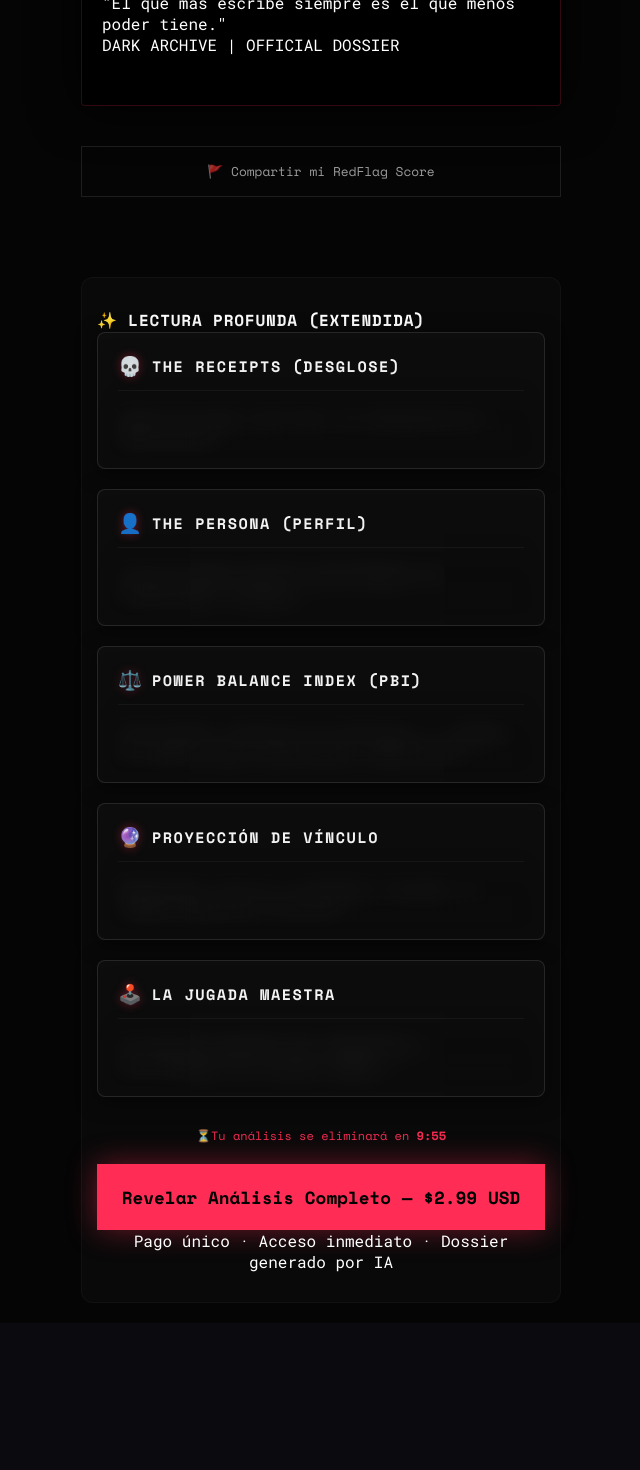
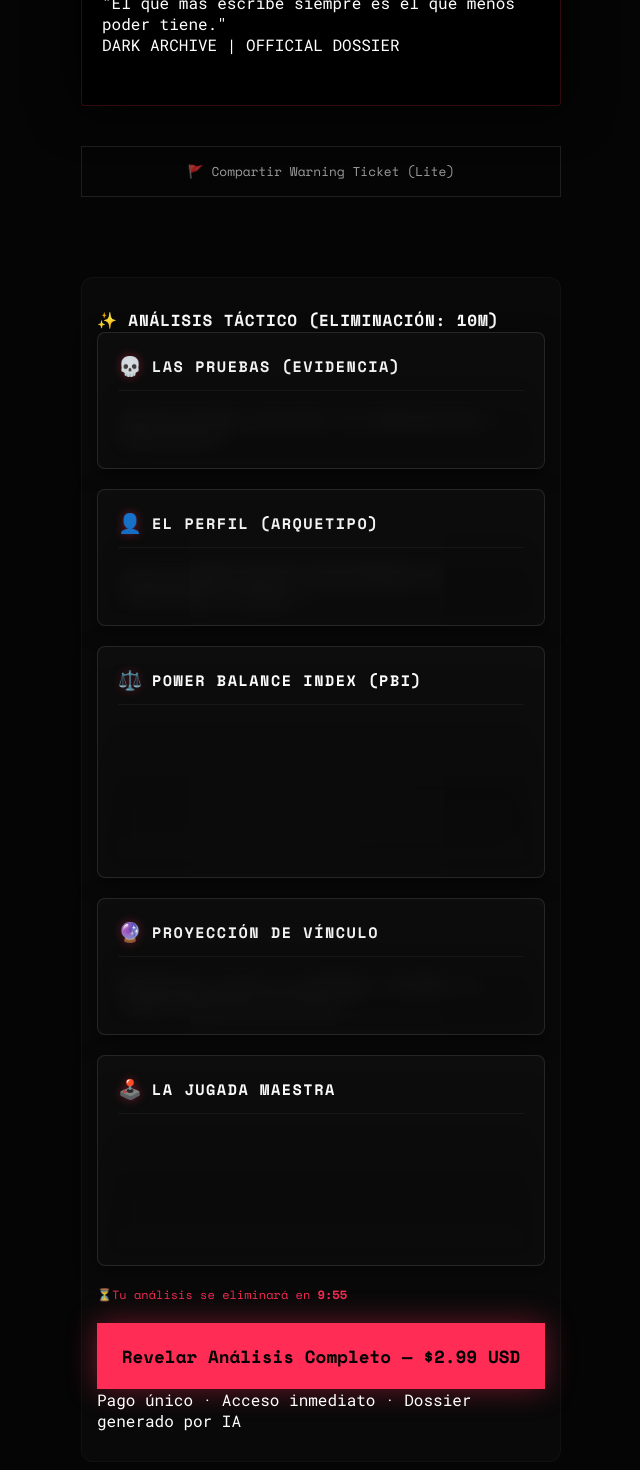
Before and after one commit to CriisxD/redflag-ai-scanner., a Next.js app: page /scan in a window 1280 px wide. Shown: the part 766-2236 px from the top of the page, without its empty margins (319-959 px from the left). Before the commit the page ends 2089 px from the top, so only its background shows below. Built offline with nearby package versions, Linux system fonts and the light colour scheme; a web font is replaced by a local one.

Commit message:
feat(v6.3): Implement Dual Sharing (Lite/Full), Visual Teasers and Hyper-Localization 🚩💰🌎📟

```diff
--- a/components/ResultPaywall.js
+++ b/components/ResultPaywall.js
@@ -215,17 +215,21 @@ export default function ResultPaywall({ onCheckout, aiResult, forcedUnlocked = f
           </div>
         </div>
 
-        {/* Viral Share Button (Moved up) */}
-        <div className="share-section" style={{ marginBottom: '20px', textAlign: 'center' }}>
-          <button className="share-btn" onClick={handleShare}>
-            🚩 Compartir mi RedFlag Score
-          </button>
-        </div>
+          <div className="share-section" style={{ marginBottom: '20px', textAlign: 'center' }}>
+            <button className="share-btn" onClick={handleShare}>
+              {isUnlocked ? "🚀 Compartir Reporte Táctico" : "🚩 Compartir Warning Ticket (Lite)"}
+            </button>
+            {isUnlocked && (
+              <button className="share-btn download-btn" onClick={() => window.print()} style={{ marginTop: '10px' }}>
+                💾 Descargar Dossier Oficial (PDF)
+              </button>
+            )}
+          </div>
 
         {/* SECCIÓN 2: PAYWALL & STRATEGY */}
         <div className="strategy-sequence-v36">
           <div className="divider-strategy">
-            <span className="terminal-title">✨ LECTURA PROFUNDA (EXTENDIDA)</span>
+            <span className="terminal-title">✨ ANÁLISIS TÁCTICO (ELIMINACIÓN: 10m)</span>
           </div>
 
           <div className="insights-grid-v36">
@@ -233,7 +237,7 @@ export default function ResultPaywall({ onCheckout, aiResult, forcedUnlocked = f
              <div className={`insight-card-v36 ${isUnlocked ? 'unlocked' : 'locked'}`}>
                <div className="i-header-v36">
                  <span className="i-icon-v36">💀</span>
-                 <h3 className="terminal-title">The Receipts (Desglose)</h3>
+                 <h3 className="terminal-title">LAS PRUEBAS (Evidencia)</h3>
                </div>
                <div className="i-content-v36">
                   {isUnlocked ? (
@@ -263,7 +267,7 @@ export default function ResultPaywall({ onCheckout, aiResult, forcedUnlocked = f
              <div className={`insight-card-v36 ${isUnlocked ? 'unlocked' : 'locked'}`}>
                <div className="i-header-v36">
                  <span className="i-icon-v36">👤</span>
-                 <h3>The Persona (Perfil)</h3>
+                 <h3>EL PERFIL (Arquetipo)</h3>
                </div>
                <div className="i-content-v36">
                   {isUnlocked ? (
@@ -300,7 +304,14 @@ export default function ResultPaywall({ onCheckout, aiResult, forcedUnlocked = f
                       </p>
                     </div>
                   ) : (
-                    <p>Calculando longitud de mensajes y tiempos de espera para determinar dominancia...</p>
+                    <div className="pbi-tease-v63">
+                      <p className="terminal-text">Calculando asimetría de mensajes y tiempos...</p>
+                      <div className="blurred-chart-v63">
+                        <div className="chart-bar-v63" style={{ width: '40%' }}></div>
+                        <div className="chart-bar-v63" style={{ width: '85%', background: 'var(--accent-red)' }}></div>
+                        <div className="pbi-value-blur">1.XX</div>
+                      </div>
+                    </div>
                   )}
                   {!isUnlocked && <div className="blur-overlay" />}
                </div>
@@ -358,7 +369,12 @@ export default function ResultPaywall({ onCheckout, aiResult, forcedUnlocked = f
                       </div>
                     </div>
                   ) : (
-                    <p>Diseñando guiones de respuesta y estrategias de salida digna...</p>
+                    <div className="tactical-tease-v63">
+                      <p className="terminal-text">Diseñando respuesta asimétrica y plan de salida...</p>
+                      <div className="blurred-template-v63">
+                        "Oye, me parece que [CENSURADO]. No voy a [BORROSO]..."
+                      </div>
+                    </div>
                   )}
                   {!isUnlocked && <div className="blur-overlay" />}
                </div>
@@ -403,6 +419,7 @@ export default function ResultPaywall({ onCheckout, aiResult, forcedUnlocked = f
           dinamica={aiResult?.analisis_detallado?.dinamica}
           quien_manda={aiResult?.analisis_detallado?.quien_manda}
           mensaje_viral={aiResult?.mensaje_viral}
+          isUnlocked={isUnlocked}
         />
       </div>
 
@@ -552,7 +569,23 @@ export default function ResultPaywall({ onCheckout, aiResult, forcedUnlocked = f
         }
         .locked .i-content-v36 p, .locked .i-content-v36 div { filter: blur(12px); opacity: 0.2; }
 
-        .paywall-cta-v36 { margin-top: 30px; text-align: center; }
+        .pbi-tease-v63 { padding: 10px 0; }
+        .blurred-chart-v63 {
+          height: 60px; display: flex; align-items: flex-end; gap: 10px; margin-top: 15px;
+          filter: blur(5px); opacity: 0.3; justify-content: center; position: relative;
+        }
+        .chart-bar-v63 { width: 20px; height: 100%; background: rgba(255,255,255,0.2); border-radius: 2px; }
+        .pbi-value-blur { position: absolute; top: 50%; left: 50%; transform: translate(-50%, -50%); font-size: 1.5rem; font-weight: 900; }
+
+        .tactical-tease-v63 { margin-top: 10px; }
+        .blurred-template-v63 {
+          background: rgba(255,255,255,0.03); padding: 15px; border-radius: 4px;
+          filter: blur(6px); opacity: 0.2; font-family: var(--font-terminal);
+          border: 1px dashed rgba(255,255,255,0.1); font-size: 0.9rem;
+        }
+
+        .share-btn.download-btn { background: transparent; border: 1px solid var(--accent-amber); color: var(--accent-amber); }
+        .share-btn.download-btn:hover { background: var(--accent-amber); color: #000; }
         .unlock-btn-v36 {
           width: 100%; padding: 20px; background: var(--accent-red); border: none; color: black;
           font-family: var(--font-terminal); font-size: 1.1rem; font-weight: 700; cursor: pointer;
--- a/components/ShareableTicket.js
+++ b/components/ShareableTicket.js
@@ -16,28 +16,35 @@ export default function ShareableTicket({
   quien_manda,
   mensaje_viral,
   reportId,
-  verdictIcon
+  verdictIcon,
+  isUnlocked = false
 }) {
   return (
-    <div id="shareable-ticket-capture" className="ticket-container">
+    <div id="shareable-ticket-capture" className={`ticket-container ${!isUnlocked ? 'lite-mode' : ''}`}>
       <div className="status-top">
         <span className="terminal-text">REPORT_ID: {reportId || 'PENDING'}</span>
         <span className="terminal-text">ENCRYPTION: AES-256</span>
       </div>
 
       <div className="ticket-body">
+        <div className="confidential-seal">{isUnlocked ? 'OFFICIAL' : 'CONFIDENTIAL'}</div>
+        {!isUnlocked && <div className="blocked-stamp">REPORT BLOCKED</div>}
+
         <div className="header-zone">
-          <div className="confidential-seal">CONFIDENTIAL</div>
           <div className="logo-area">
-            <span className="logo-emoji-tk">{verdictIcon || '🚩'}</span>
+            <span className="logo-emoji-tk">{isUnlocked ? (verdictIcon || '🚩') : '⚠️'}</span>
             <h1 className="terminal-title">REDFLAG ARCHIVE</h1>
           </div>
           <p className="dossier-label">UNSPECIFIED DOSSIER: {name?.toUpperCase()}</p>
         </div>
 
         <div className="verdict-zone">
-          <h2 className="shock-title terminal-title">{shock_verdict || 'ANÁLISIS COMPLETADO'}</h2>
-          <div className="dominance-badge terminal-text">DOMINANCIA: {quien_manda || 'N/A'}</div>
+          <h2 className="shock-title terminal-title">
+            {isUnlocked ? (shock_verdict || 'ANÁLISIS') : 'LITE WARNING'}
+          </h2>
+          <div className="dominance-badge terminal-text">
+            {isUnlocked ? `DOMINANCIA: ${quien_manda}` : 'EVIDENCIA COMPROMETEDORA DETECTADA'}
+          </div>
         </div>
 
         <div className="metrics-grid-tk">
@@ -48,20 +55,29 @@ export default function ShareableTicket({
           </div>
           <div className="metric-box-tk">
             <div className="m-head-tk">SIMP_INDEX</div>
-            <div className="m-value-tk terminal-title">{meme_metrics.simp_meter || 0}%</div>
-            <div className="m-bar-tk"><div className="m-fill-tk" style={{ width: `${meme_metrics.simp_meter || 0}%`, background: 'var(--accent-amber)' }} /></div>
+            <div className="m-value-tk terminal-title">{isUnlocked ? (meme_metrics.simp_meter || 0) : 'XX'}%</div>
+            <div className="m-bar-tk"><div className="m-fill-tk" style={{ width: `${isUnlocked ? (meme_metrics.simp_meter || 0) : 100}%`, background: isUnlocked ? 'var(--accent-amber)' : 'rgba(255,255,255,0.1)' }} /></div>
           </div>
         </div>
 
-        <div className="summary-zone">
-          <div className="s-row">
-            <span className="s-label-tk">VÍNCULO:</span>
-            <span className="s-val-tk terminal-text">{dinamica || 'SOSPECHOSO'}</span>
+        {!isUnlocked && (
+          <div className="locked-teaser-tk">
+            <span className="terminal-text">ANÁLISIS DE "LAS PRUEBAS" BLOQUEADO</span>
+            <div className="blur-box-tk" />
           </div>
-        </div>
+        )}
+
+        {isUnlocked && (
+          <div className="summary-zone">
+            <div className="s-row">
+              <span className="s-label-tk">VÍNCULO:</span>
+              <span className="s-val-tk terminal-text">{dinamica || 'SOSPECHOSO'}</span>
+            </div>
+          </div>
+        )}
 
         <div className="viral-punchline-tk">
-          <p className="punch-text">"{mensaje_viral || 'Análisis finalizado por la Agencia RedFlag.'}"</p>
+          <p className="punch-text">"{isUnlocked ? mensaje_viral : 'Alguien está ocultando la verdad. Reporte completo en redflagscanner.xyz'}"</p>
         </div>
 
         <div className="footer-tk">
@@ -106,6 +122,15 @@ export default function ShareableTicket({
         .m-bar-tk { width: 100%; height: 4px; background: rgba(255,255,255,0.1); border-radius: 2px; }
         .m-fill-tk { height: 100%; border-radius: 2px; }
 
+        .blocked-stamp {
+          position: absolute; top: 50%; left: 50%; transform: translate(-50%, -50%) rotate(-25deg);
+          border: 8px double var(--accent-red); color: var(--accent-red);
+          padding: 20px 40px; font-size: 3rem; font-weight: 900; opacity: 0.6;
+          z-index: 100; pointer-events: none; text-transform: uppercase;
+        }
+        .locked-teaser-tk { margin-bottom: 40px; text-align: center; }
+        .blur-box-tk { height: 40px; background: rgba(255,255,255,0.05); filter: blur(10px); margin-top: 10px; border-radius: 4px; }
+
         .summary-zone { margin-bottom: 60px; border-top: 1px solid rgba(255,255,255,0.1); padding-top: 30px; }
         .s-row { display: flex; justify-content: space-between; margin-bottom: 15px; }
         .s-label-tk { font-family: var(--font-terminal); font-size: 0.75rem; color: rgba(255,255,255,0.5); }
```
